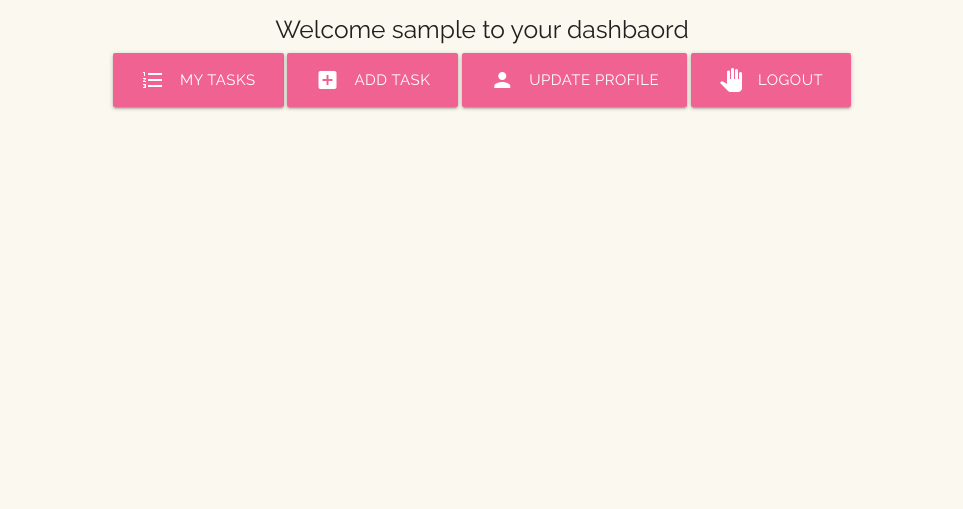
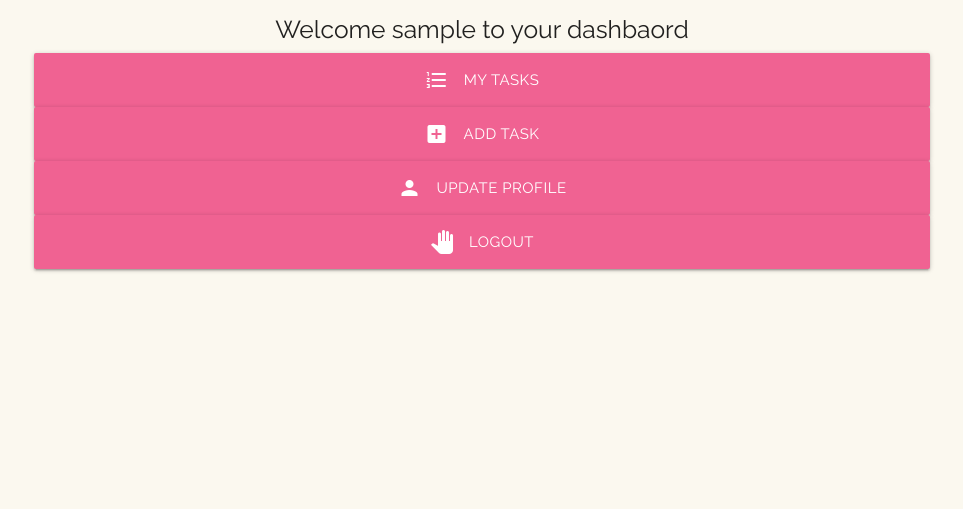
Before and after one commit to NaoiseGaffney/ElderCareSupreme, a Django app: page /dashboard/ in a window 1280 px wide. Shown: the part 87-596 px from the top of the page, without its empty margins (158-1121 px from the left). Run offline with Django 3.2, Linux system fonts and the light colour scheme; the visitor is signed in with stand-in values (Sample User, id 1); some libraries are stand-ins or nearby versions.

Commit message:
Styled and position dashboard buttons

```diff
--- a/src/eldercaresupreme/static/css/style.css
+++ b/src/eldercaresupreme/static/css/style.css
@@ -146,6 +146,17 @@ header {
   color: #f06292 !important;
 }
 
+/* Dashboard */
+#dashboard {
+  display: flex;
+  flex-direction: column;
+}
+
+#dashboard a {
+  display: flex;
+  justify-content: center;
+}
+
 /* Materialze 1.0.0 Modifications and Overrides */
 input:focus {
     border-bottom: 1px solid #f06292 !important;
--- a/src/templates/dashboard/dashboard.html
+++ b/src/templates/dashboard/dashboard.html
@@ -7,19 +7,24 @@
 
 <!-- Message -->
 {% include 'partials/_messages.html' %}
-<div class="row container center">
-  <h5 class="center-align">Welcome {{ user }} to your dashbaord</h3>
+<h5 class="center-align">Welcome {{ user }} to your dashbaord</h3>
+<div id="dashboard" class="row container center">
     {% if user_profile.0.is_aider == True %}
-    <a href="{% url 'search_task' %}" class="waves-effect waves-light btn-large pink lighten-2"><i
-        class="material-icons left">search</i>Task Search</a>
+      <a href="{% url 'search_task' %}" class="waves-effect waves-light btn-large pink lighten-2">
+        <i class="material-icons left">search</i>Task Search
+      </a>
     {% endif %}
-    <a href="{% url 'task_list' %}" class="waves-effect waves-light btn-large pink lighten-2"><i
-        class="material-icons left">format_list_numbered</i>My Tasks</a>
-    <a href="{% url 'create_task' %}" class="waves-effect waves-light btn-large pink lighten-2"><i
-        class="material-icons left">add_box</i>Add Task</a>
-    <a href="{% url 'update_user_profile' user.id %}" class="waves-effect waves-light btn-large pink lighten-2"><i
-        class="material-icons left">person</i>Update Profile</a>
-    <a href="{% url 'logout' %}" class="waves-effect waves-light btn-large pink lighten-2"><i
-        class="material-icons left">pan_tool</i>Logout</a>
+    <a href="{% url 'task_list' %}" class="waves-effect waves-light btn-large pink lighten-2">
+      <i class="material-icons left">format_list_numbered</i>My Tasks
+      </a>
+    <a href="{% url 'create_task' %}" class="waves-effect waves-light btn-large pink lighten-2">
+      <i class="material-icons left">add_box</i>Add Task
+    </a>
+    <a href="{% url 'update_user_profile' user.id %}" class="waves-effect waves-light btn-large pink lighten-2">
+      <i class="material-icons left">person</i>Update Profile
+    </a>
+    <a href="{% url 'logout' %}" class="waves-effect waves-light btn-large pink lighten-2">
+      <i class="material-icons left">pan_tool</i>Logout
+    </a>
 </div>
 {% endblock %}
```
